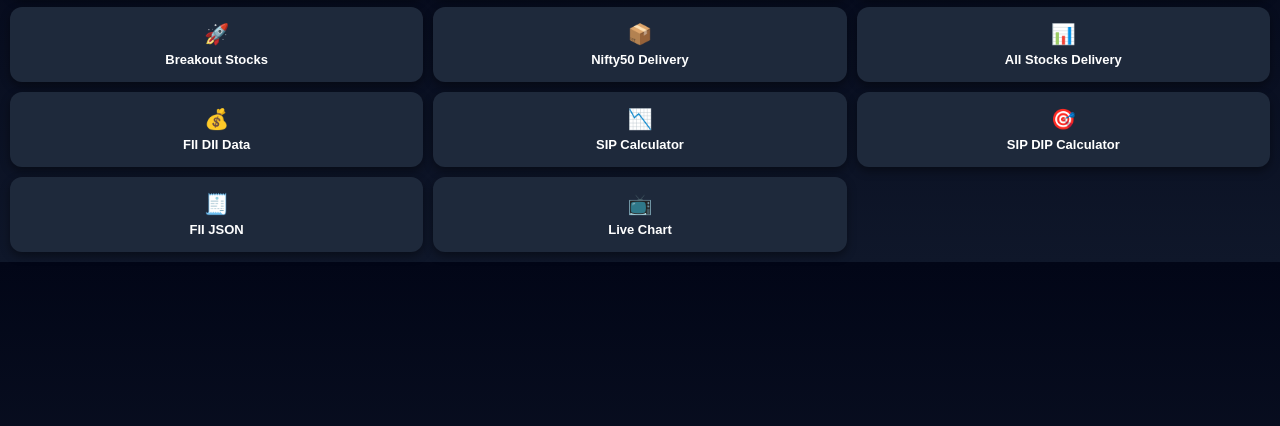
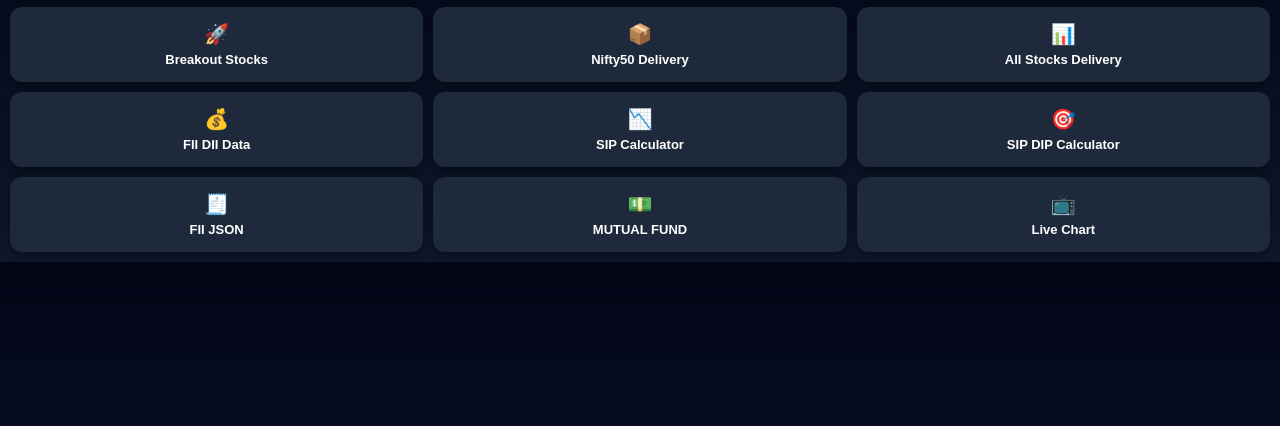
Before and after one commit to PardhuERP/TradingIdeas, a plain HTML site: page index.html in a window 1280 px wide. Shown: the part 144-570 px from the top of the page. Drawn offline with Linux system fonts and the light colour scheme.

Commit message:
Update index.html

```diff
--- a/index.html
+++ b/index.html
@@ -113,6 +113,11 @@ SIP DIP Calculator
 FII JSON
 </div>
 
+<div class="card" onclick="openPage('mutualfund.html')">
+<div class="icon">💵 </div>
+MUTUAL FUND
+</div>
+
 <div class="card" onclick="openPage('tradingview.html')">
 <div class="icon">📺</div>
 Live Chart
```
